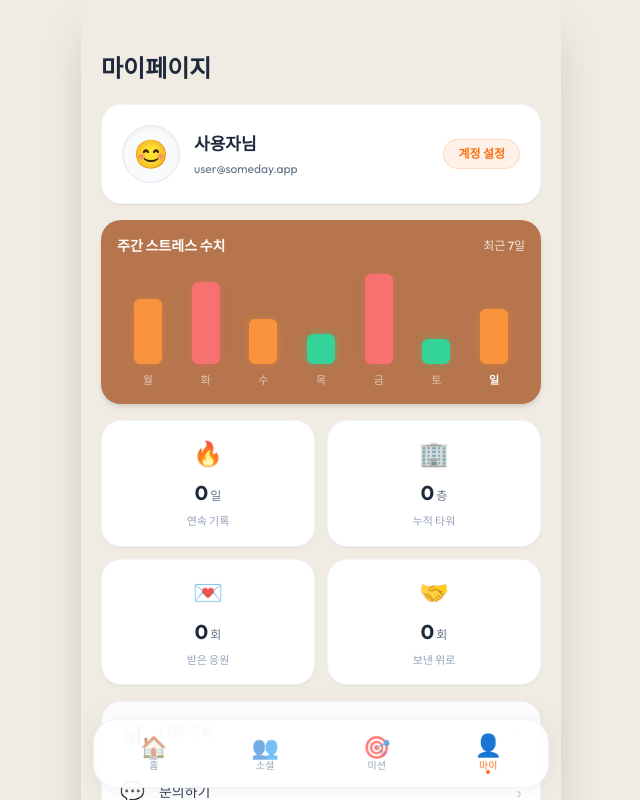
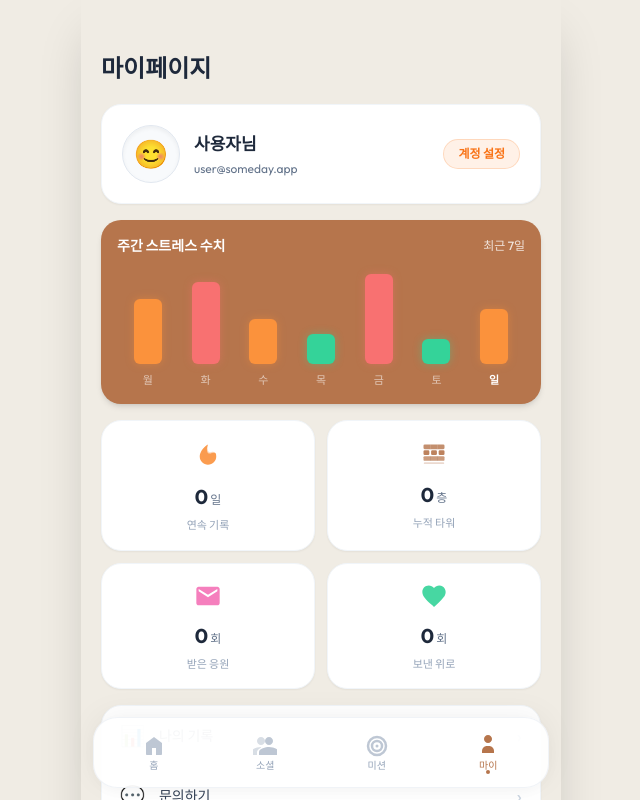
Before and after one commit to nacgyun/SomeDay-FE, a React (Vite) app: page /my in a window 1280 px wide. Shown: the top 800 px of the page, without its empty margins (319-959 px from the left). Built offline with nearby package versions, Linux system fonts and the light colour scheme.

Commit message:
Merge pull request #12 from someday-health-care/feat/missionpage
change icons

```diff
--- a/src/components/features/my/MyStats.tsx
+++ b/src/components/features/my/MyStats.tsx
@@ -1,16 +1,18 @@
-import type { FC } from 'react';
+import type { FC, ReactNode } from 'react';
+import { JengaIcon } from '../../icons/JengaIcon';
+import { FlameIcon, MailIcon, HeartIcon } from '../../icons/AppIcons';
 
 interface StatItemProps {
   title: string;
   value: number | string;
   unit: string;
-  icon: string;
+  icon: ReactNode;
   colorClass: string;
 }
 
 const StatItem: FC<StatItemProps> = ({ title, value, unit, icon, colorClass }) => (
-  <div className="bg-white border border-slate-100 shadow-sm rounded-[20px] p-4 flex flex-col items-center justify-center gap-1.5 transition-colors hover:bg-slate-50">
-    <div className={`text-2xl mb-1 ${colorClass} opacity-90 drop-shadow-sm`}>
+  <div className="bg-white border border-slate-100 shadow-sm rounded-[20px] p-4 flex flex-col items-center justify-center gap-1.5 transition-all hover:bg-slate-50 hover:shadow-md group">
+    <div className={`text-2xl mb-1 ${colorClass} opacity-90 transition-transform group-hover:scale-110 flex items-center justify-center min-h-[32px] w-full`}>
       {icon}
     </div>
     <div className="flex items-baseline gap-0.5">
@@ -40,28 +42,28 @@ const MyStats: FC<MyStatsProps> = ({
         title="연속 기록"
         value={consecutiveDays}
         unit="일"
-        icon="🔥"
+        icon={<FlameIcon className="w-9 h-9" />}
         colorClass="text-brand-orange"
       />
       <StatItem
         title="누적 타워"
         value={towerFloors}
         unit="층"
-        icon="🏢"
-        colorClass="text-brand-purple"
+        icon={<JengaIcon color="currentColor" className="w-7 h-7" />}
+        colorClass="text-[#B6754C]"
       />
       <StatItem
         title="받은 응원"
         value={receivedCheers}
         unit="회"
-        icon="💌"
+        icon={<MailIcon className="w-7 h-7" />}
         colorClass="text-pink-400"
       />
       <StatItem
         title="보낸 위로"
         value={sentConsoles}
         unit="회"
-        icon="🤝"
+        icon={<HeartIcon className="w-7 h-7" />}
         colorClass="text-brand-green"
       />
     </div>
--- /dev/null
+++ b/src/components/icons/AppIcons.tsx
@@ -0,0 +1,55 @@
+import type { FC } from 'react';
+
+interface IconProps {
+  color?: string;
+  className?: string;
+}
+
+export const HomeIcon: FC<IconProps> = ({ color = "currentColor", className = "w-6 h-6" }) => (
+  <svg viewBox="0 0 24 24" fill="none" xmlns="http://www.w3.org/2000/svg" className={className}>
+    <path d="M12 3L4 9V20C4 20.5523 4.44772 21 5 21H10V14H14V21H19C19.5523 21 20 20.5523 20 20V9L12 3Z" fill={color}/>
+  </svg>
+);
+
+export const UsersIcon: FC<IconProps> = ({ color = "currentColor", className = "w-6 h-6" }) => (
+  <svg viewBox="0 0 24 24" fill="none" xmlns="http://www.w3.org/2000/svg" className={className}>
+    <path d="M16 11C18.2091 11 20 9.20914 20 7C20 4.79086 18.2091 3 16 3C13.7909 3 12 4.79086 12 7C12 9.20914 13.7909 11 16 11Z" fill={color}/>
+    <path d="M16 13C12.6667 13 6 14.6667 6 18V21H26V18C26 14.6667 19.3333 13 16 13Z" fill={color}/>
+    <path d="M8 11C10.2091 11 12 9.20914 12 7C12 4.79086 10.2091 3 8 3C5.79086 3 4 4.79086 4 7C4 9.20914 5.79086 11 8 11Z" fill={color} fillOpacity="0.6"/>
+    <path d="M8 13C4.66667 13 -2 14.6667 -2 18V21H4V18.1C4 16.5 6.4 14.5 8 13.5" fill={color} fillOpacity="0.6"/>
+  </svg>
+);
+
+export const TargetIcon: FC<IconProps> = ({ color = "currentColor", className = "w-6 h-6" }) => (
+  <svg viewBox="0 0 24 24" fill="none" xmlns="http://www.w3.org/2000/svg" className={className}>
+    <circle cx="12" cy="12" r="9" stroke={color} strokeWidth="2.5"/>
+    <circle cx="12" cy="12" r="5" stroke={color} strokeWidth="2.5"/>
+    <circle cx="12" cy="12" r="1.5" fill={color}/>
+  </svg>
+);
+
+export const UserIcon: FC<IconProps> = ({ color = "currentColor", className = "w-6 h-6" }) => (
+  <svg viewBox="0 0 24 24" fill="none" xmlns="http://www.w3.org/2000/svg" className={className}>
+    <path d="M12 11C14.2091 11 16 9.20914 16 7C16 4.79086 14.2091 3 12 3C9.79086 3 8 4.79086 8 7C8 9.20914 9.79086 11 12 11Z" fill={color}/>
+    <path d="M6 19C6 16.2386 8.23858 14 11 14H13C15.7614 14 18 16.2386 18 19V21H6V19Z" fill={color}/>
+  </svg>
+);
+
+export const FlameIcon: FC<IconProps> = ({ color = "currentColor", className = "w-6 h-6" }) => (
+  <svg viewBox="0 0 24 24" fill="none" xmlns="http://www.w3.org/2000/svg" className={className}>
+    <path d="M17.5 13C17.5 16.0376 15.0376 18.5 12 18.5C8.96243 18.5 6.5 16.0376 6.5 13C6.5 10.5186 8.35821 7.22176 12 5C11 7 11 10.5 12.5 11C14.5 11.5 17.5 8 17.5 13Z" fill={color}/>
+    <path d="M16 11C16 13.2091 14.2091 15 12 15C9.79086 15 8 13.2091 8 11C8 9.34315 9 6.5 12 5C11.5 6.5 11.5 9 12.5 10C13.5 11 16 8.5 16 11Z" fill={color} fillOpacity="0.4"/>
+  </svg>
+);
+
+export const HeartIcon: FC<IconProps> = ({ color = "currentColor", className = "w-6 h-6" }) => (
+  <svg viewBox="0 0 24 24" fill="none" xmlns="http://www.w3.org/2000/svg" className={className}>
+    <path d="M12 21.35L10.55 20.03C5.4 15.36 2 12.28 2 8.5C2 5.42 4.42 3 7.5 3C9.24 3 10.91 3.81 12 5.09C13.09 3.81 14.76 3 16.5 3C19.58 3 22 5.42 22 8.5C22 12.28 18.6 15.36 13.45 20.04L12 21.35Z" fill={color}/>
+  </svg>
+);
+
+export const MailIcon: FC<IconProps> = ({ color = "currentColor", className = "w-6 h-6" }) => (
+  <svg viewBox="0 0 24 24" fill="none" xmlns="http://www.w3.org/2000/svg" className={className}>
+    <path d="M20 4H4C2.9 4 2.01 4.9 2.01 6L2 18C2 19.1 2.9 20 4 20H20C21.1 20 22 19.1 22 18V6C22 4.9 21.1 4 20 4ZM20 8L12 13L4 8V6L12 11L20 6V8Z" fill={color}/>
+  </svg>
+);
--- /dev/null
+++ b/src/components/icons/IconProps.ts
@@ -0,0 +1,4 @@
+export interface IconProps {
+    color?: string;    // 기본값으로 사용할 색상
+    className?: string; // Tailwind CSS 클래스 (크기, 마진 등)
+}
--- /dev/null
+++ b/src/components/icons/JengaIcon.tsx
@@ -0,0 +1,30 @@
+interface IconProps {
+    color?: string;
+    className?: string;
+}
+export const JengaIcon = ({ color = "#B6754C", className = "w-6 h-6" }: IconProps) => (
+    <svg
+        viewBox="0 0 24 24"
+        fill="none"
+        xmlns="http://www.w3.org/2000/svg"
+        className={className}
+    >
+        {/* Layer 3 (Top) - 3 horizontal blocks */}
+        <rect x="3" y="3" width="18" height="4" rx="1" fill={color} fillOpacity="0.9" />
+        <line x1="9" y1="3" x2="9" y2="7" stroke="white" strokeOpacity="0.2" strokeWidth="0.5" />
+        <line x1="15" y1="3" x2="15" y2="7" stroke="white" strokeOpacity="0.2" strokeWidth="0.5" />
+
+        {/* Layer 2 (Middle) - 3 block ends (showing vertical orientation) */}
+        <rect x="3" y="8" width="5" height="4" rx="1" fill={color} fillOpacity="1" />
+        <rect x="9.5" y="8" width="5" height="4" rx="1" fill={color} fillOpacity="1" />
+        <rect x="16" y="8" width="5" height="4" rx="1" fill={color} fillOpacity="1" />
+
+        {/* Layer 1 (Bottom) - 3 horizontal blocks */}
+        <rect x="3" y="13" width="18" height="4" rx="1" fill={color} fillOpacity="0.8" />
+        <line x1="9" y1="13" x2="9" y2="17" stroke="black" strokeOpacity="0.1" strokeWidth="0.5" />
+        <line x1="15" y1="13" x2="15" y2="17" stroke="black" strokeOpacity="0.1" strokeWidth="0.5" />
+
+        {/* Support Base (Shadow/Ground) */}
+        <path d="M4 19H20" stroke={color} strokeWidth="1.5" strokeLinecap="round" strokeOpacity="0.3" />
+    </svg>
+);
--- a/src/components/layout/BottomNav.tsx
+++ b/src/components/layout/BottomNav.tsx
@@ -1,9 +1,20 @@
 import { useLocation, useNavigate } from 'react-router-dom';
 import { NAV_ITEMS } from '../../constants/navigation';
+import { HomeIcon, UsersIcon, TargetIcon, UserIcon } from '../icons/AppIcons';
 
 const BottomNav = () => {
   const navigate = useNavigate();
   const location = useLocation();
+
+  const getIcon = (iconId: string, color: string) => {
+    switch (iconId) {
+      case 'home': return <HomeIcon color={color} className="w-6 h-6" />;
+      case 'social': return <UsersIcon color={color} className="w-6 h-6" />;
+      case 'mission': return <TargetIcon color={color} className="w-6 h-6" />;
+      case 'my': return <UserIcon color={color} className="w-6 h-6" />;
+      default: return null;
+    }
+  };
 
   return (
     <nav className="fixed bottom-0 left-1/2 -translate-x-1/2 w-full max-w-[480px] z-50 px-3 pb-3">
@@ -18,6 +29,7 @@ const BottomNav = () => {
       >
         {NAV_ITEMS.map((item) => {
           const isActive = location.pathname === item.path;
+          const activeColor = '#B6754C';
           return (
             <button
               key={item.id}
@@ -27,27 +39,27 @@ const BottomNav = () => {
                 'flex-1 flex flex-col items-center gap-[3px] py-2 px-1',
                 'relative rounded-[18px] transition-all duration-200 cursor-pointer',
                 'border-none bg-transparent',
-                isActive ? 'bg-brand-orange/15' : 'hover:bg-slate-100/50',
+                isActive ? 'bg-[#B6754C]/12' : 'hover:bg-slate-100/50',
               ].join(' ')}
             >
               <span
                 className={[
-                  'text-[22px] leading-none block transition-transform duration-200',
-                  isActive ? '-translate-y-0.5' : 'opacity-60',
+                  'text-[22px] leading-none block transition-transform duration-200 flex items-center justify-center',
+                  isActive ? '-translate-y-0.5' : 'opacity-60 text-slate-400',
                 ].join(' ')}
               >
-                {item.icon}
+                {getIcon(item.icon, isActive ? activeColor : 'currentColor')}
               </span>
               <span
                 className={[
                   'text-[10px] font-medium leading-none transition-colors duration-200',
-                  isActive ? 'text-brand-orange-dark font-bold' : 'text-slate-400',
+                  isActive ? 'text-[#B6754C] font-bold' : 'text-slate-400',
                 ].join(' ')}
               >
                 {item.label}
               </span>
               {isActive && (
-                <span className="absolute bottom-[5px] w-1 h-1 rounded-full bg-brand-orange-dark animate-dot-appear" />
+                <span className="absolute bottom-[5px] w-1 h-1 rounded-full bg-[#B6754C] animate-dot-appear" />
               )}
             </button>
           );
--- a/src/constants/navigation.ts
+++ b/src/constants/navigation.ts
@@ -1,10 +1,10 @@
 import type { NavItem } from '../types';
 
 export const NAV_ITEMS: NavItem[] = [
-  { id: 'nav-main',    path: '/main',    icon: '🏠', label: '홈' },
-  { id: 'nav-social',  path: '/social',  icon: '👥', label: '소셜' },
-  { id: 'nav-mission', path: '/mission', icon: '🎯', label: '미션' },
-  { id: 'nav-my',      path: '/my',      icon: '👤', label: '마이' },
+  { id: 'nav-main', path: '/main', icon: 'home', label: '홈' },
+  { id: 'nav-social', path: '/social', icon: 'social', label: '소셜' },
+  { id: 'nav-mission', path: '/mission', icon: 'mission', label: '미션' },
+  { id: 'nav-my', path: '/my', icon: 'my', label: '마이' },
 ];
 
 export const MISSION_CATEGORIES = ['전체', '운동', '자기계발', '건강', '마음챙김', '루틴'] as const;
```
